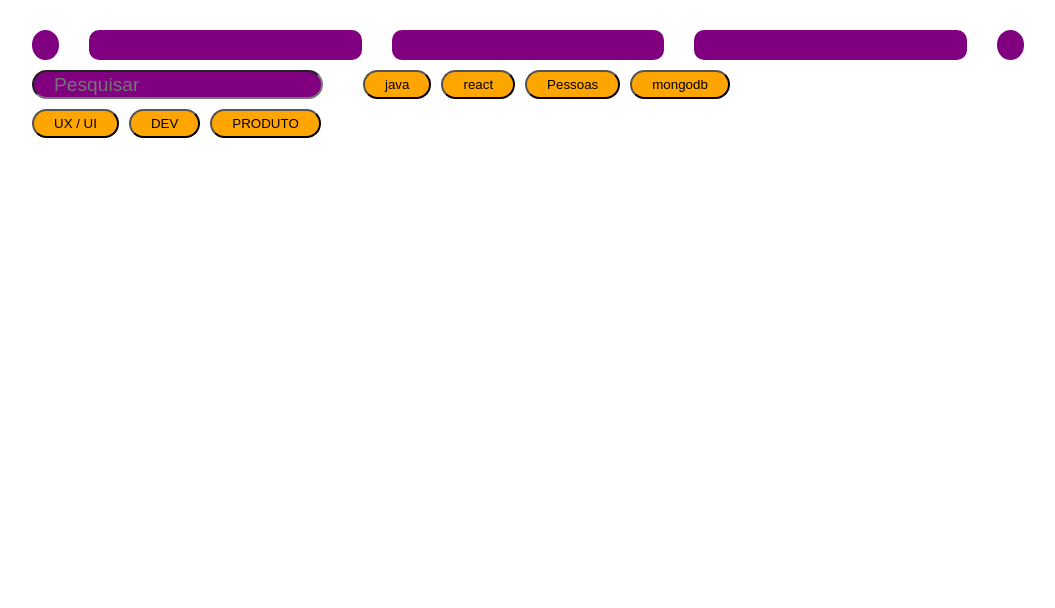
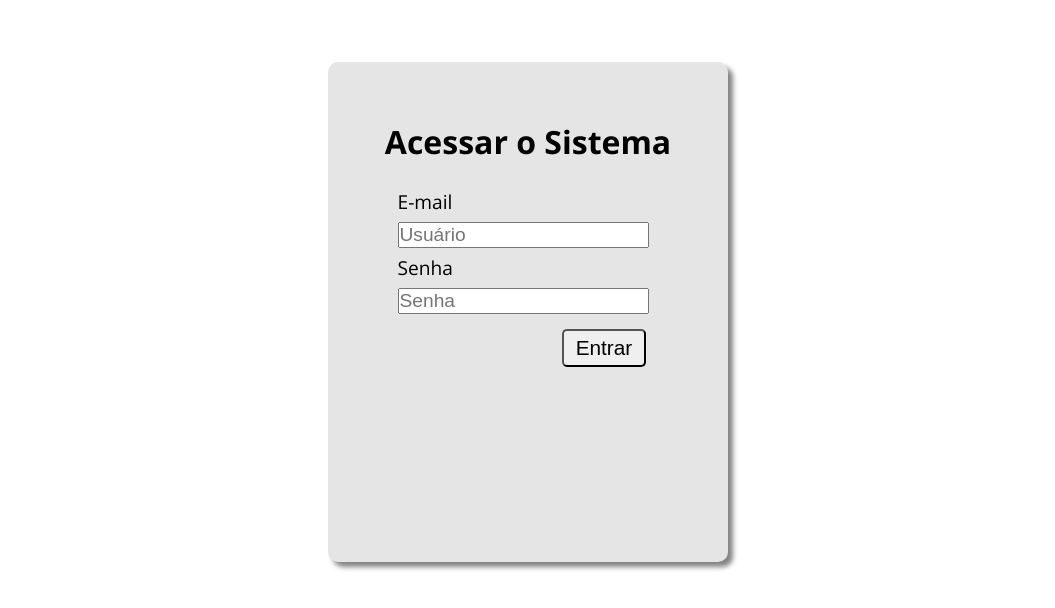
Before and after one commit to FcamaraSquad12/ProjetoSquad12, a React (Create React App) app in the folder frontend/: page / in a window 1280 px wide. Shown: the top 608 px of the page, without its empty margins (112-1167 px from the left). Built offline with nearby package versions, Linux system fonts and the light colour scheme.

Commit message:
Voltando as rotas privadas

```diff
--- a/frontend/src/App.jsx
+++ b/frontend/src/App.jsx
@@ -7,17 +7,15 @@ import Login from "./pages/Login/Login";
 import Home from "./components/User/Home/Home";
 
 const PagesRoot = () => (
-  <Home />
-
-  // <Router>
-  //   <StoreProvider>
-  //     <Switch>
-  //       <Route path="/login" component={Login} />
-  //       <RoutsPrivate path="/home" component={Home} />
-  //       <Route path="/" component={Login} />
-  //     </Switch>
-  //   </StoreProvider>
-  // </Router>
+  <Router>
+    <StoreProvider>
+      <Switch>
+        <Route path="/login" component={Login} />
+        <RoutsPrivate path="/home" component={Home} />
+        <Route path="/" component={Login} />
+      </Switch>
+    </StoreProvider>
+  </Router>
 );
 
 export default PagesRoot;
```
